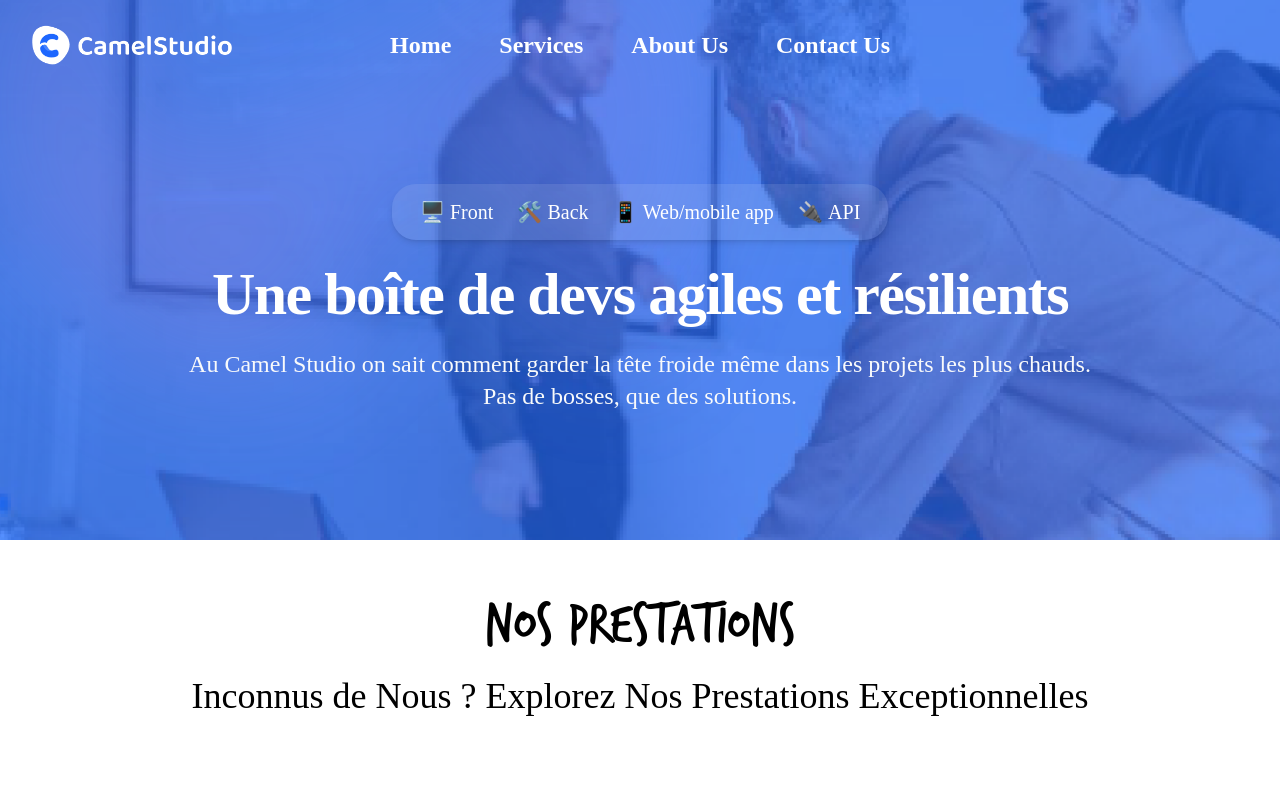
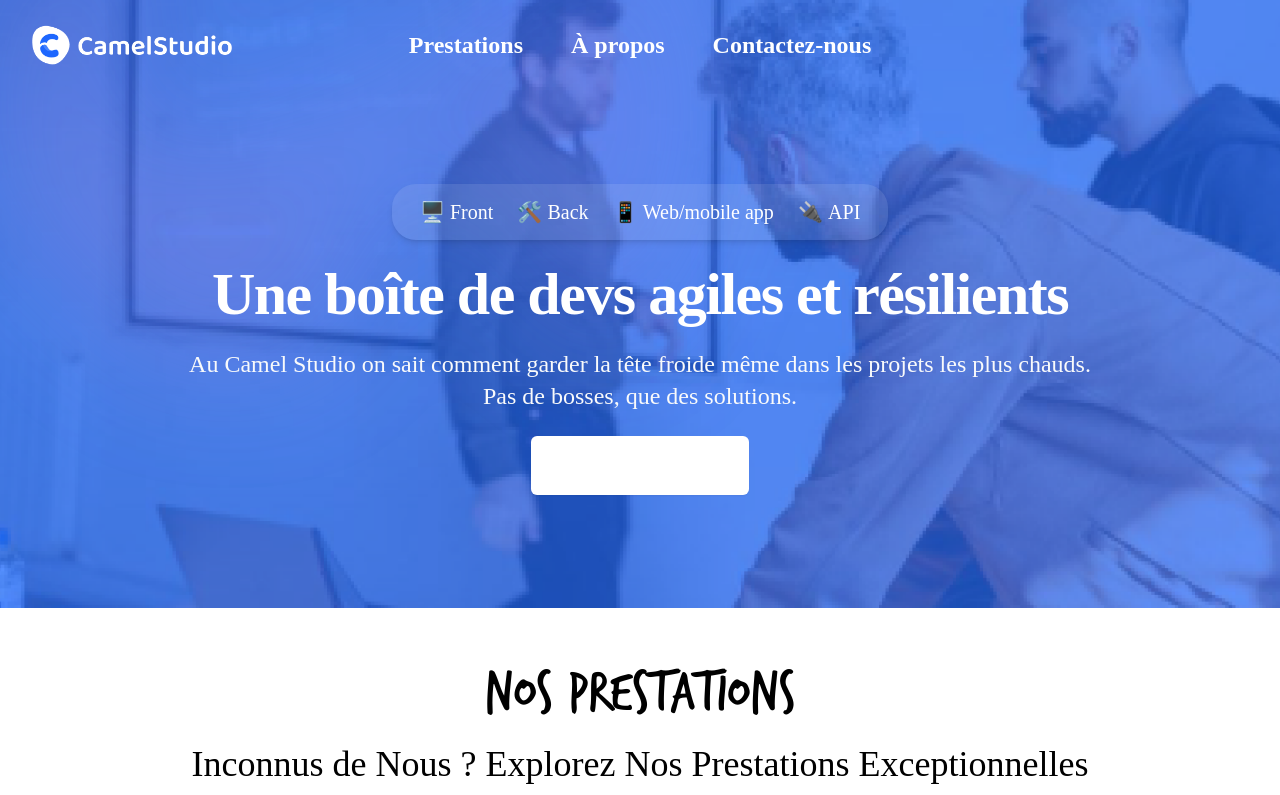
Before and after one commit to AzizOuertani/camelstudio-landing-page, a Next.js app: page / in a window 1280 px wide. Shown: the top 795 px of the page. Built offline with nearby package versions, Linux system fonts and the light colour scheme.

Commit message:
fix hyperline navigation

```diff
--- a/src/components/aboutUs/_partial/AboutUsFirstSection.tsx
+++ b/src/components/aboutUs/_partial/AboutUsFirstSection.tsx
@@ -3,7 +3,7 @@ import React from "react";
 
 const AboutUsFirstSection = () => {
   return (
-    <div className="bg-blue ">
+    <div className="bg-blue" id="aboutUs">
       <div className="mx-auto  ">
         <div className="relative isolate overflow-hidden bg-primary-400 px-6 py-10  sm:px-10 sm:py-24 lg:py-10 xl:px-24">
           <div className="mx-auto grid max-w-2xl grid-cols-1 gap-x-8 gap-y-16 sm:gap-y-20 lg:mx-0 lg:max-w-none lg:grid-cols-2 lg:items-center lg:gap-y-0">
--- a/src/components/contactUs/index.tsx
+++ b/src/components/contactUs/index.tsx
@@ -2,7 +2,10 @@ import { HiBuildingOffice2, HiEnvelope, HiPhone } from "react-icons/hi2";
 
 export default function ContactUs() {
   return (
-    <div className="relative isolate font-raleway bg-secondary-400 ">
+    <div
+      className="relative isolate font-raleway bg-secondary-400 "
+      id="contactUs"
+    >
       <div className="mx-auto grid max-w-7xl grid-cols-1 lg:grid-cols-2">
         <div className="relative px-6 pb-20 pt-24 sm:pt-32 lg:static lg:px-8 lg:py-48">
           <div className="mx-auto max-w-xl lg:mx-0 lg:max-w-lg">
--- a/src/components/hero/index.tsx
+++ b/src/components/hero/index.tsx
@@ -2,6 +2,7 @@ import Image from "next/image";
 import { Dialog } from "@headlessui/react";
 import { useState } from "react";
 import { HiXMark, HiBars3 } from "react-icons/hi2";
+import Link from "next/link";
 
 export default function Hero() {
   const [mobileMenuOpen, setMobileMenuOpen] = useState(false);
@@ -36,28 +37,23 @@ export default function Hero() {
           </div>
           <div className="hidden lg:flex lg:gap-x-12 font-raleway">
             <a
-              href={"#"}
+              href={"#prestaion"}
               className="text-2xl font-semibold leading-6 text-white"
             >
-              Home
+              Prestations
             </a>
             <a
-              href={"#"}
+              href={"#aboutUs"}
               className="text-2xl font-semibold leading-6 text-white"
             >
-              Services
+              À propos
             </a>
+
             <a
-              href={"#"}
+              href={"#contactUs"}
               className="text-2xl font-semibold leading-6 text-white"
             >
-              About Us
-            </a>
-            <a
-              href={"#"}
-              className="text-2xl font-semibold leading-6 text-white"
-            >
-              Contact Us
+              Contactez-nous
             </a>
           </div>
           <div className="hidden lg:flex lg:flex-1 lg:justify-end"></div>
@@ -93,28 +89,22 @@ export default function Hero() {
               <div className="-my-6 divide-y divide-gray-500/10">
                 <div className="space-y-2 py-6 font-raleway">
                   <a
-                    href={"#"}
+                    href={"#prestaion"}
                     className="-mx-3 block rounded-lg px-3 py-2 text-base font-semibold leading-7 text-gray-900 hover:bg-gray-50"
                   >
-                    Home
+                    Prestations
                   </a>
                   <a
-                    href={"#"}
+                    href={"#aboutUs"}
                     className="-mx-3 block rounded-lg px-3 py-2 text-base font-semibold leading-7 text-gray-900 hover:bg-gray-50"
                   >
-                    Services
+                    À propos
                   </a>
                   <a
-                    href={"#"}
+                    href={"#contactUs"}
                     className="-mx-3 block rounded-lg px-3 py-2 text-base font-semibold leading-7 text-gray-900 hover:bg-gray-50"
                   >
-                    About Us
-                  </a>
-                  <a
-                    href={"#"}
-                    className="-mx-3 block rounded-lg px-3 py-2 text-base font-semibold leading-7 text-gray-900 hover:bg-gray-50"
-                  >
-                    Contact Us
+                    Contactez-nous
                   </a>
                 </div>
               </div>
@@ -162,10 +152,16 @@ export default function Hero() {
             Une boîte de devs agiles et résilients
             <br />
           </h1>
-          <p className="font-raleway text-2xl text-gray-50  max-w-6xl ">
+          <p className="font-raleway text-2xl text-gray-50  max-w-6xl mb-10 ">
             Au Camel Studio on sait comment garder la tête froide même dans les
             projets les plus chauds. <br /> Pas de bosses, que des solutions.
           </p>
+          <Link
+            href="#contactUs"
+            className="rounded-md hover:bg-primary-400 hover:text-white px-8 py-4 text-xl font-semibold text-white shadow-sm bg-white text-primary-400 focus-visible:outline focus-visible:outline-2 focus-visible:outline-offset-2 focus-visible:outline-indigo-600"
+          >
+            Contactez-nous
+          </Link>
         </div>
       </div>
     </div>
```
